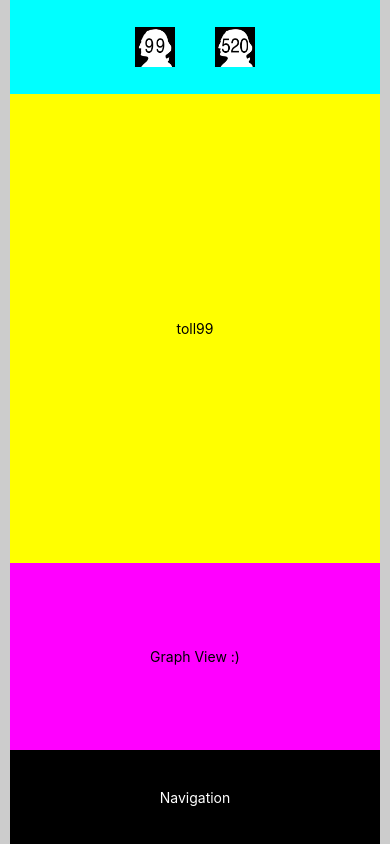
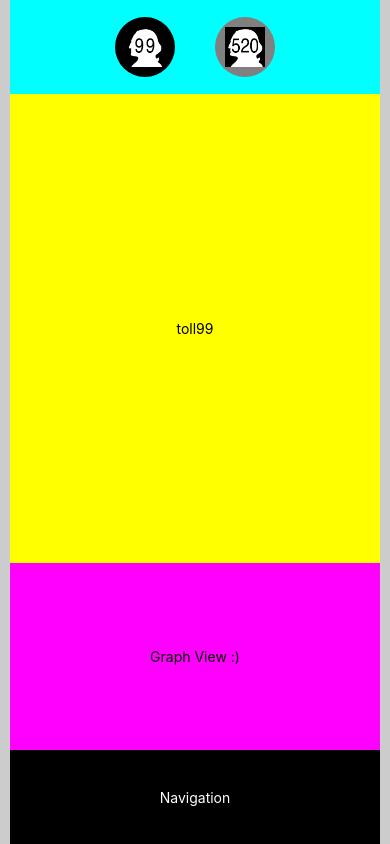
Before and after one commit to seattle-tolls/react-native, a React Native app: screen / in a window 390 px wide. Built offline with nearby package versions, Linux system fonts and the light colour scheme.

Commit message:
Try to switch the png to svg

```diff
--- a/components/main-container/index.js
+++ b/components/main-container/index.js
@@ -25,7 +25,7 @@ const MainContainer = ({ fetchTollInfo }) => {
   return (
     <SafeAreaView style={styles.safeArea}>
       <Fragment>
-        <ToggleSwitch str={'Toggle Switch'} toggleSwitch={toggleSwitch} />
+        <ToggleSwitch str={'Toggle Switch'} toggleSwitch={toggleSwitch} tollName={tollName} />
         <CurrentPrice str={tollName} />
         <GraphView str={'Graph View :)'} />
         <NavBar str={'Navigation'} />
--- a/components/toggle-switch/index.js
+++ b/components/toggle-switch/index.js
@@ -1,26 +1,32 @@
 import React from 'react'
 import { View, StyleSheet, Image, TouchableHighlight } from 'react-native'
+
 
 import { TOLL_99, TOLL_520 } from '../../redux/constants/toll-vars'
 
 import sign99 from '../../assets/sign99.png'
 import sign520 from '../../assets/sign520.png'
 
-export default ({ toggleSwitch }) => {
+export default ({ toggleSwitch, tollName }) => {
+  const ToggleButton = ({ src, name }) => {
+    const { imageStyle, touchableStyle, selectedStyle } = styles
 
-  const ToggleButton = ({ src, style, name }) => {
+    // TODO: GET SVG TO WORK
     return (
-      <TouchableHighlight onPress={() => toggleSwitch(name)} >
-        <Image source={src} style={style}/>
-      </TouchableHighlight>
+      <TouchableHighlight
+      onPress={() => toggleSwitch(name)}
+      style={[touchableStyle, name === tollName && selectedStyle]}
+      >
+
+        <Image source={src} style={imageStyle}/>
+
+ </TouchableHighlight>
     )
   }
-
-  const { toggleSwitchStyle, imageStyle } = styles
   return (
-    <View style={toggleSwitchStyle}>
-      <ToggleButton src={sign99} style={imageStyle} name={TOLL_99}/>
-      <ToggleButton src={sign520} style={imageStyle} name={TOLL_520}/>
+    <View style={styles.toggleSwitchStyle}>
+      <ToggleButton src={sign99} name={TOLL_99}/>
+      <ToggleButton src={sign520} name={TOLL_520}/>
     </View>
   )
 }
@@ -35,13 +41,19 @@ const styles = StyleSheet.create({
   },
 
   selectedStyle: {
+    backgroundColor: 'black'
+  },
 
+  touchableStyle: {
+    borderRadius: 100,
+    backgroundColor: 'gray',
+    margin: 20,
   },
 
   imageStyle: {
     width:40,
     height:40,
     backgroundColor: 'black',
-    margin: 20,
+    margin: 10,
   },
 })
--- a/package.json
+++ b/package.json
@@ -18,7 +18,7 @@
     "react-dom": "16.9.0",
     "react-native": "https://github.com/expo/react-native/archive/sdk-36.0.1.tar.gz",
     "react-native-dotenv": "^0.2.0",
-    "react-native-svg": "^9.13.6",
+    "react-native-svg": "9.13.3",
     "react-native-web": "^0.11.7",
     "react-redux": "^7.1.3",
     "redux": "^4.0.4",
```
Also changed, not shown: 1 other file (tests, documents, lock files or other folders).
